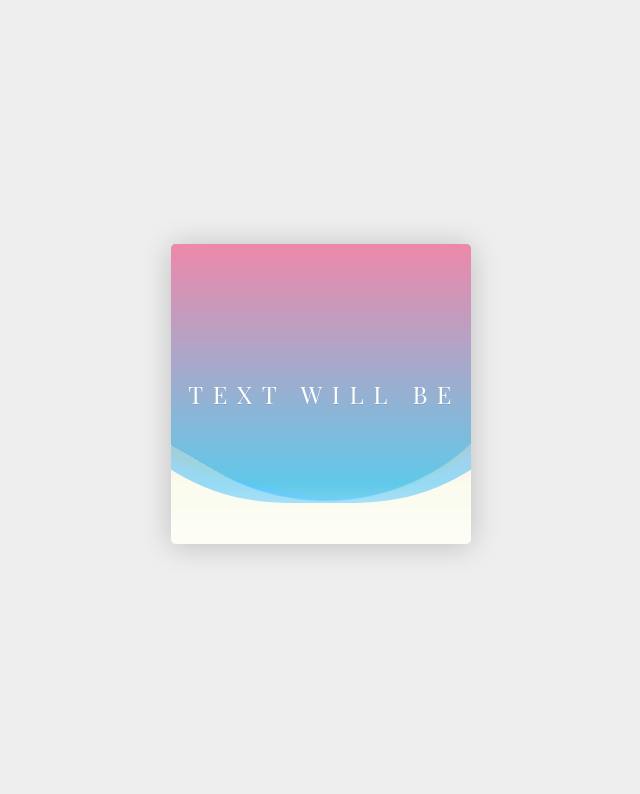
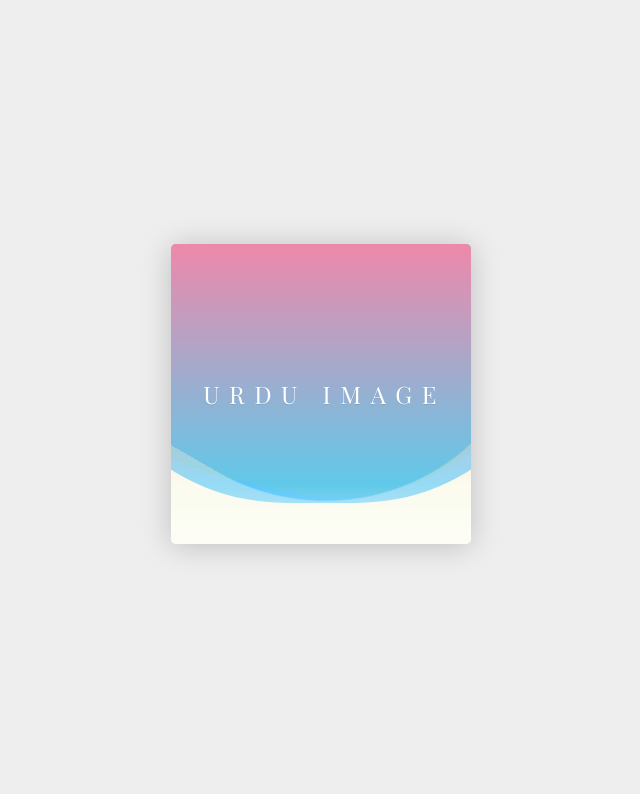
Before and after one commit to AhsanAmanHunzai/Urdu-Voice-Trainer, a plain HTML site: page index.html in a window 1280 px wide. Shown: the part 6-800 px from the top of the page, without its empty margins (319-959 px from the left). Drawn offline with nearby package versions, Linux system fonts and the light colour scheme.

```diff
--- a/index.html
+++ b/index.html
@@ -13,7 +13,7 @@
   <div class='wave -one'></div>
   <div class='wave -two'></div>
   <div class='wave -three'></div>
-  <div class='title'>Text Will be here</div>
+  <div class='title'>Urdu Image will be here</div>
 </div>
 <!-- partial -->
 
```
